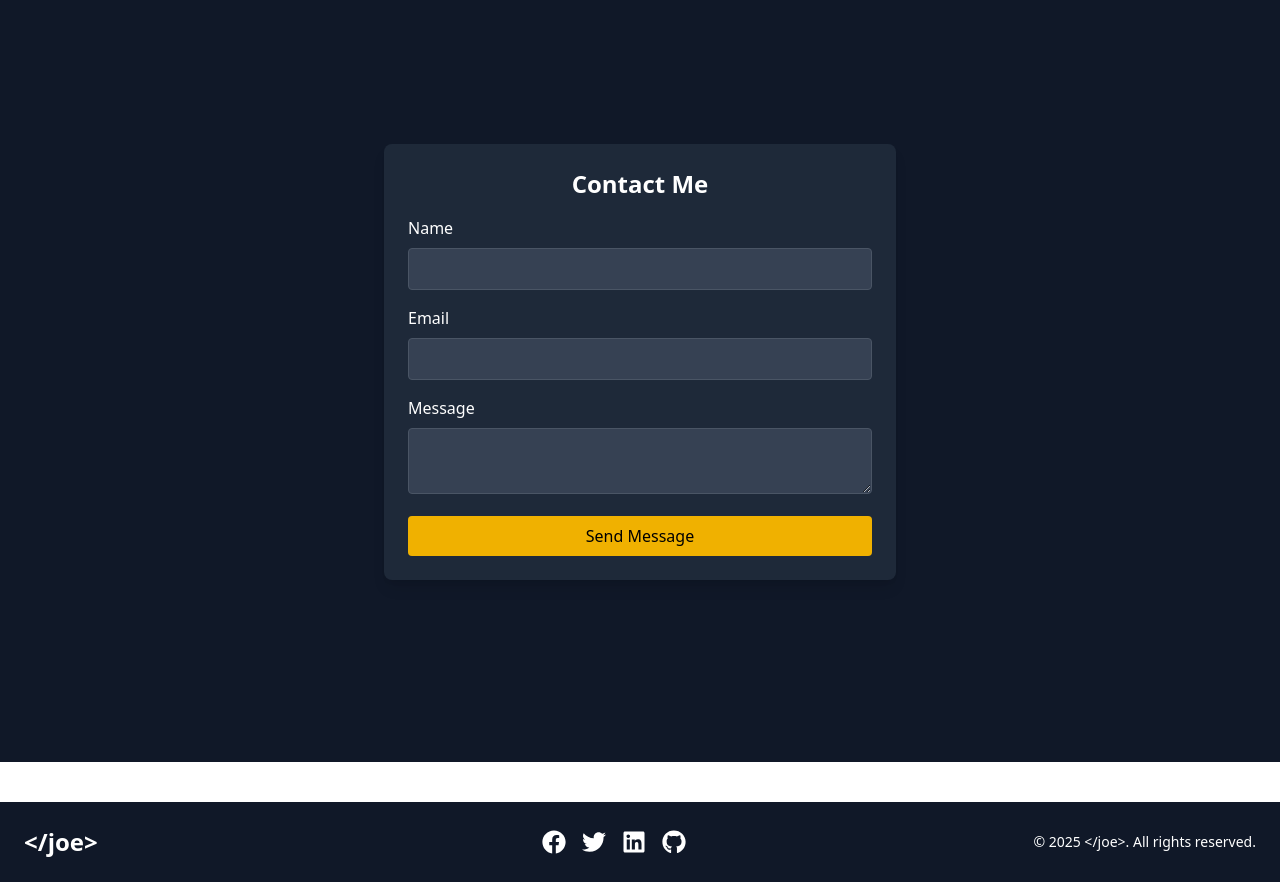
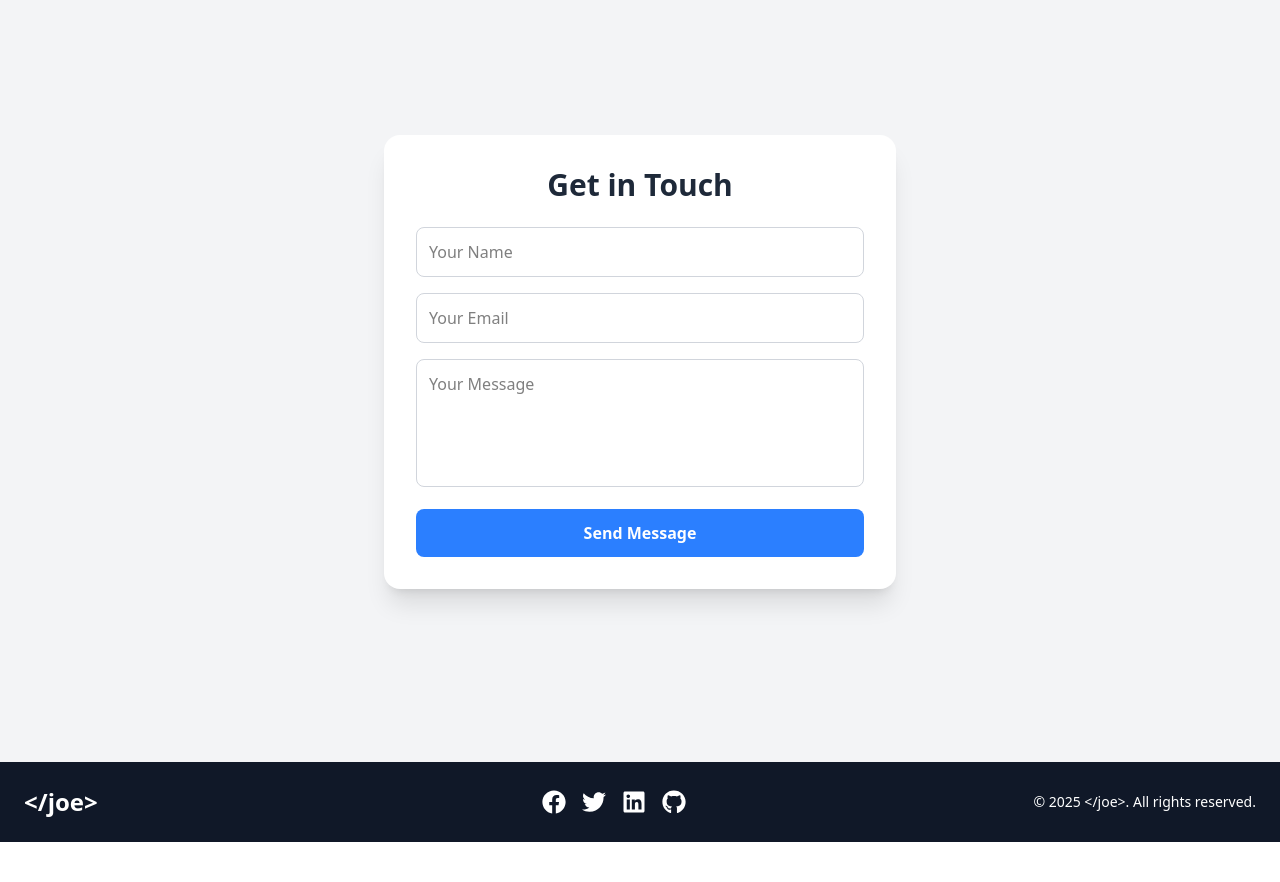
Before and after one commit to Skibelem/Portfolio, a React (Vite) app: page / in a window 1280 px wide. Shown: the part 1420-2302 px from the top of the page. After the commit the page ends 2262 px from the top, so only its background shows below. Built offline with nearby package versions, Linux system fonts and the light colour scheme.

Commit message:
Iadded a littlebit of information

```diff
--- a/index.html
+++ b/index.html
@@ -2,10 +2,10 @@
 <html lang="en">
   <head>
     <meta charset="UTF-8" />
-    <link rel="icon" type="image/svg+xml" href="/vite.svg" />
+    <link rel="icon" type="image/svg+xml" href="/public/logo_2.png" />
     <meta name="viewport" content="width=device-width, initial-scale=1.0" />
     <form name="contact" netlify hidden></form>
-    <title>Vite + React</title>
+    <title>Portfolio | Skibelem</title>
   </head>
   <body>
     <div id="root"></div>
--- a/package.json
+++ b/package.json
@@ -18,6 +18,7 @@
     "@fortawesome/free-solid-svg-icons": "^6.7.2",
     "@fortawesome/react-fontawesome": "^0.2.2",
     "@tailwindcss/vite": "^4.0.9",
+    "firebase": "^11.4.0",
     "framer-motion": "^12.4.7",
     "gsap": "^3.12.7",
     "react": "^19.0.0",
--- a/src/Components/Contact.jsx
+++ b/src/Components/Contact.jsx
@@ -1,50 +1,100 @@
-import React from "react";
+import React, { useState } from "react";
 import { motion } from "framer-motion";
+import { db, collection, addDoc } from "../firebaseConfig"; // Import Firestore functions
 
 const Contact = () => {
+  const [formData, setFormData] = useState({
+    name: "",
+    email: "",
+    message: "",
+  });
+
+  const [loading, setLoading] = useState(false);
+  const [success, setSuccess] = useState(false);
+
+  // Handle input change
+  const handleChange = (e) => {
+    setFormData({ ...formData, [e.target.name]: e.target.value });
+  };
+
+  // Handle form submission
+  const handleSubmit = async (e) => {
+    e.preventDefault();
+    setLoading(true);
+
+    try {
+      await addDoc(collection(db, "messages"), formData);
+      setSuccess(true);
+      setFormData({ name: "", email: "", message: "" }); // Reset form
+      setTimeout(() => setSuccess(false), 3000); // Hide success message after 3s
+    } catch (error) {
+      console.error("Error adding document: ", error);
+    }
+
+    setLoading(false);
+  };
+
   return (
-    <div className="flex justify-center items-center min-h-screen bg-gray-900 text-white px-4">
-      <form
-        name="contact"
-        method="POST"
-        data-netlify="true"
-        className="bg-gray-800 p-6 rounded-lg shadow-lg w-full max-w-lg"
+    <motion.div
+      initial={{ opacity: 0, y: 50 }}
+      animate={{ opacity: 1, y: 0 }}
+      transition={{ duration: 0.6, ease: "easeOut" }}
+      className="flex justify-center items-center min-h-screen bg-gray-100 px-4"
     >
-        <h2 className="text-2xl font-bold mb-4 text-center">Contact Me</h2>
+      <div className="w-full max-w-lg bg-white p-8 rounded-2xl shadow-xl">
+        <h2 className="text-3xl font-bold text-center text-gray-800 mb-6">Get in Touch</h2>
 
-        <input type="hidden" name="form-name" value="contact" />
+        {success && (
+          <motion.p
+            initial={{ opacity: 0 }}
+            animate={{ opacity: 1 }}
+            transition={{ duration: 0.5 }}
+            className="text-green-600 text-center mb-4"
+          >
+            ✅ Message sent successfully!
+          </motion.p>
+        )}
 
-        <label className="block mb-2">Name</label>
+        <form onSubmit={handleSubmit} className="space-y-4">
           <input
             type="text"
             name="name"
+            placeholder="Your Name"
+            value={formData.name}
+            onChange={handleChange}
+            className="w-full p-3 border border-gray-300 rounded-lg focus:outline-none focus:ring-2 focus:ring-blue-500"
             required
-          className="w-full p-2 mb-4 rounded bg-gray-700 text-white border border-gray-600 focus:outline-none focus:ring-2 focus:ring-yellow-500"
           />
-
-        <label className="block mb-2">Email</label>
           <input
             type="email"
             name="email"
+            placeholder="Your Email"
+            value={formData.email}
+            onChange={handleChange}
+            className="w-full p-3 border border-gray-300 rounded-lg focus:outline-none focus:ring-2 focus:ring-blue-500"
             required
-          className="w-full p-2 mb-4 rounded bg-gray-700 text-white border border-gray-600 focus:outline-none focus:ring-2 focus:ring-yellow-500"
           />
-
-        <label className="block mb-2">Message</label>
           <textarea
             name="message"
+            placeholder="Your Message"
+            value={formData.message}
+            onChange={handleChange}
+            className="w-full p-3 border border-gray-300 rounded-lg h-32 resize-none focus:outline-none focus:ring-2 focus:ring-blue-500"
             required
-          className="w-full p-2 mb-4 rounded bg-gray-700 text-white border border-gray-600 focus:outline-none focus:ring-2 focus:ring-yellow-500"
           ></textarea>
 
-        <button
+          <motion.button
+            whileHover={{ scale: 1.05 }}
+            whileTap={{ scale: 0.95 }}
             type="submit"
-          className="w-full bg-yellow-500 text-black py-2 px-4 rounded hover:bg-yellow-600 transition duration-300"
+            disabled={loading}
+            className="w-full bg-blue-500 text-white font-semibold py-3 rounded-lg transition duration-300 hover:bg-blue-600 disabled:opacity-50"
           >
-          Send Message
-        </button>
+            {loading ? "Sending..." : "Send Message"}
+          </motion.button>
         </form>
       </div>
+    </motion.div>
   );
 };
 
--- a/src/Components/Footer.jsx
+++ b/src/Components/Footer.jsx
@@ -2,7 +2,7 @@ import { FaFacebook, FaTwitter, FaLinkedin, FaGithub } from "react-icons/fa";
 
 const Footer = () => {
   return (
-    <footer className="bg-gray-900 text-white py-6 mt-10">
+    <footer className="bg-gray-900 text-white py-6 mt">
       <div className="container mx-auto flex flex-col md:flex-row justify-between items-center px-6">
         {/* Brand Name */}
         <h2 className="text-2xl font-bold">&lt;/joe&gt;</h2>
--- /dev/null
+++ b/src/firebaseConfig.js
@@ -0,0 +1,20 @@
+// Import the functions you need from the SDKs you need
+import { initializeApp } from "firebase/app";
+import { getFirestore, collection, addDoc } from "firebase/firestore";
+
+// Your web app's Firebase configuration
+const firebaseConfig = {
+  apiKey: "AIzaSyBK7Rv4vjZXP30oOBtE22fZsBHC4p5RKFo",
+  authDomain: "skibelem.firebaseapp.com",
+  projectId: "skibelem",
+  storageBucket: "skibelem.firebasestorage.app",
+  messagingSenderId: "1007609135172",
+  appId: "1:1007609135172:web:f74154a53da8e026fb7c11",
+  measurementId: "G-DW3RYCTXZ6"
+};
+
+// Initialize Firebase
+const app = initializeApp(firebaseConfig);
+const db = getFirestore(app);
+
+export { db, collection, addDoc };
```
Also changed, not shown: 1 other file (tests, documents, lock files or other folders). Lines whose indentation alone changed are shown as unchanged.
